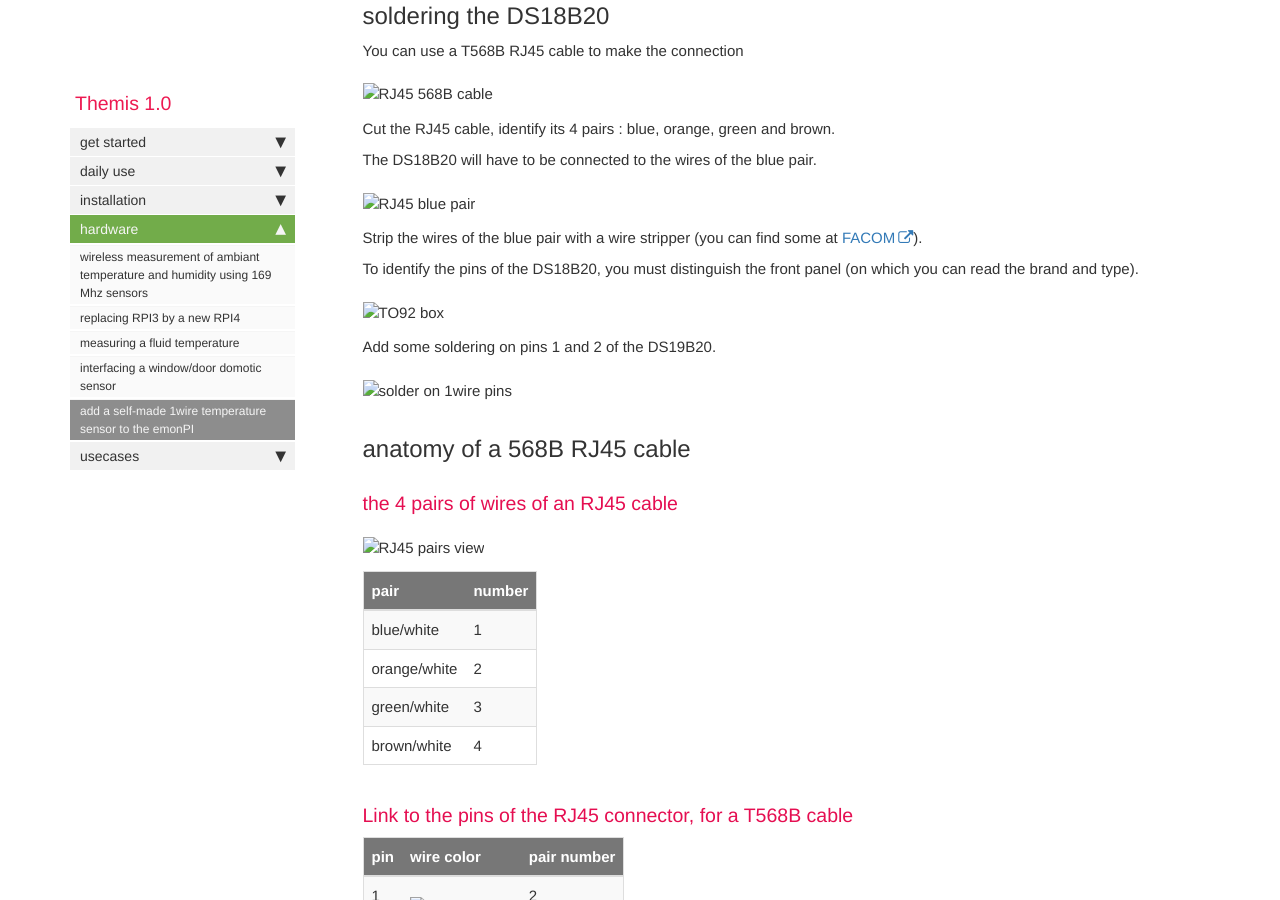
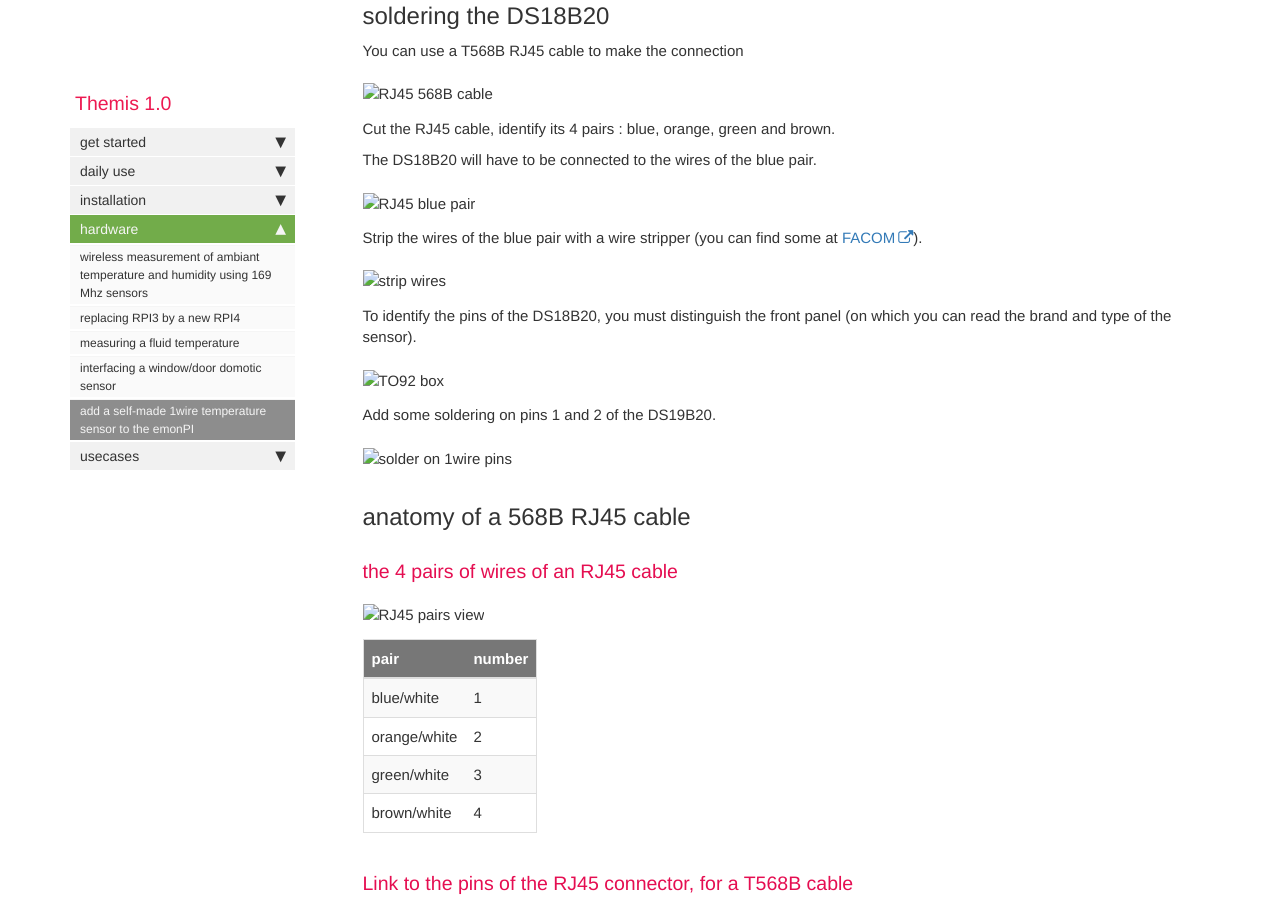
Before and after one commit to dromotherm/documentation, a Jekyll site: the page built from pages/themis/add1wire/1wire.md, in a window 1280 px wide and 900 px high, scrolled down 888 px. Built offline with Jekyll 4.4.1, drawn with Linux system fonts in a browser that asks for light colours; comment, search, counter and statistics services are not loaded.

Commit message:
1wire next

```diff
--- a/pages/themis/add1wire/1wire.md
+++ b/pages/themis/add1wire/1wire.md
@@ -26,13 +26,13 @@
 
 The DS18B20 will have to be connected to the wires of the blue pair.
 
-![RJ45 blue pair](1_RJ45_blue_pair.png)
+![RJ45 blue pair](_1_RJ45_blue_pair.png)
 
 Strip the wires of the blue pair with a wire stripper (you can find some at [FACOM](https://www.fac18.eu/dz-fr/categorie/electricite)).
 
+![strip wires](_2_strip_blue_wires.png)
 
-
-To identify the pins of the DS18B20, you must distinguish the front panel (on which you can read the brand and type).
+To identify the pins of the DS18B20, you must distinguish the front panel (on which you can read the brand and type of the sensor).
 
 ![TO92 box](TO-92_Front_and_back_view_with_Pin_Numbers.png)
 
```
Also changed, not shown: pages/themis/add1wire/_1_RJ45_blue_pair.png (renamed from pages/themis/add1wire/1_RJ45_blue_pair.png), pages/themis/add1wire/_2_strip_blue_wires.png (added).
